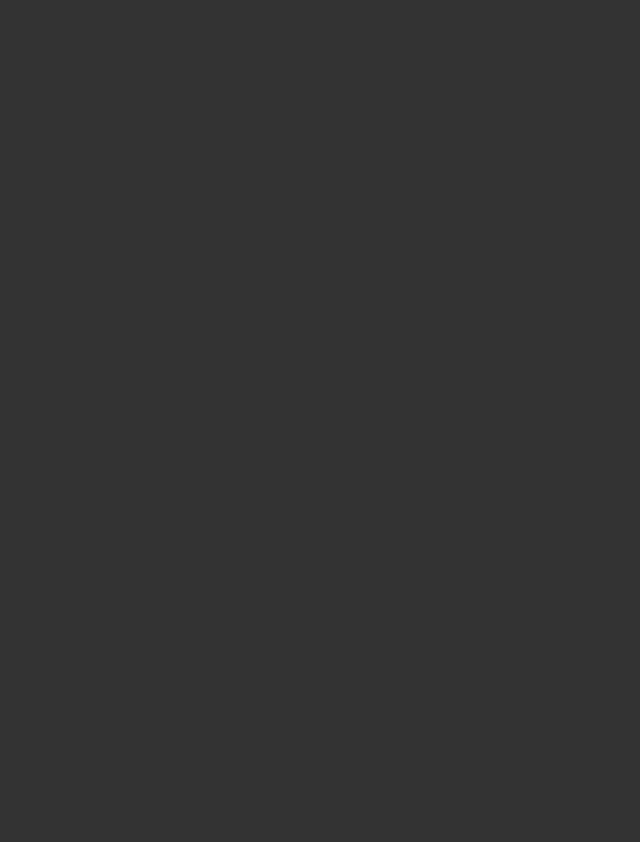
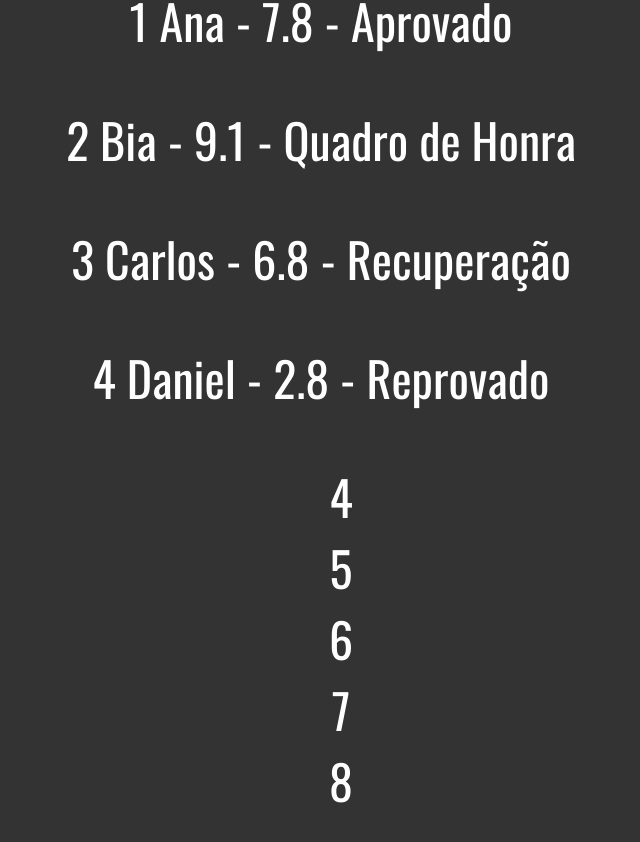
Before and after one commit to afmdaniel/LearningVue, a website: page exercicios/ifFor.html in a window 1280 px wide. Shown: the whole page, without its empty margins (319-959 px from the left). Before the commit the page ends 800 px from the top, so only its background shows below. Drawn offline with Linux system fonts and the light colour scheme.

Commit message:
Conditional rendering

```diff
--- a/exercicios/ifFor.html
+++ b/exercicios/ifFor.html
@@ -7,9 +7,33 @@
     <script src="/js/vue.min.js"></script>
 </head>
 <body class="exercicio">
-
+    <div id="app">
+        <p v-for="(aluno, indice) in alunos">
+            {{indice + 1}} {{aluno.nome}} - {{aluno.nota}} -
+            <span v-if="aluno.nota >= 9">Quadro de Honra</span>
+            <span v-else-if="aluno.nota >= 7">Aprovado</span>
+            <span v-else-if="aluno.nota >= 3">Recuperação</span>
+            <span v-else>Reprovado</span>
+        </p>
+        <ul style="list-style: none;">
+            <li v-for="n in 8">
+                <span v-show="n >= 4">{{n}}</span>
+                <!-- <span v-if="n >= 4">{{n}}</span> -->
+            </li>
+        </ul>
+    </div>
     <script>
-        // ...
+        const vm = new Vue({
+            el: "#app",
+            data: {
+                alunos: [
+                    {nome: "Ana", nota: 7.8},
+                    {nome: "Bia", nota: 9.1},
+                    {nome: "Carlos", nota: 6.8},
+                    {nome: "Daniel", nota: 2.8}
+                ]
+            }
+        })
     </script>
 </body>
 </html>
```
